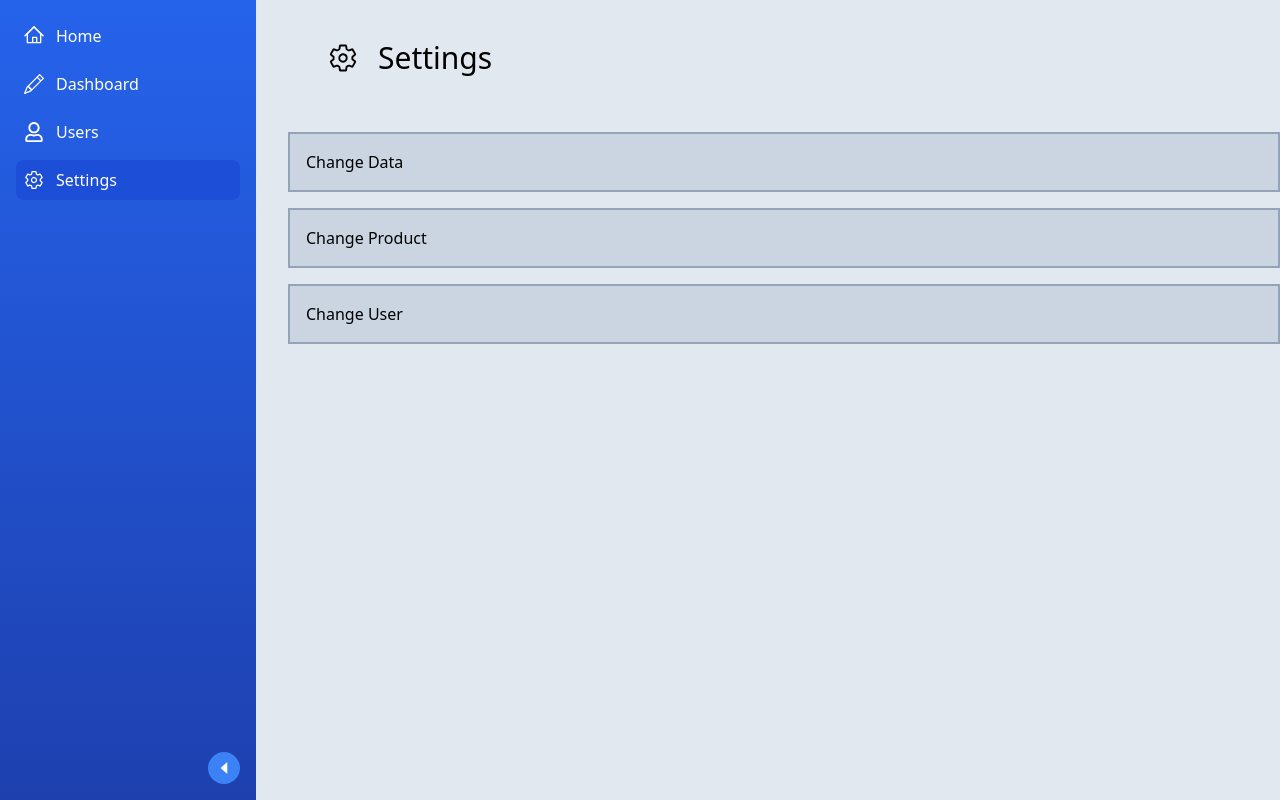
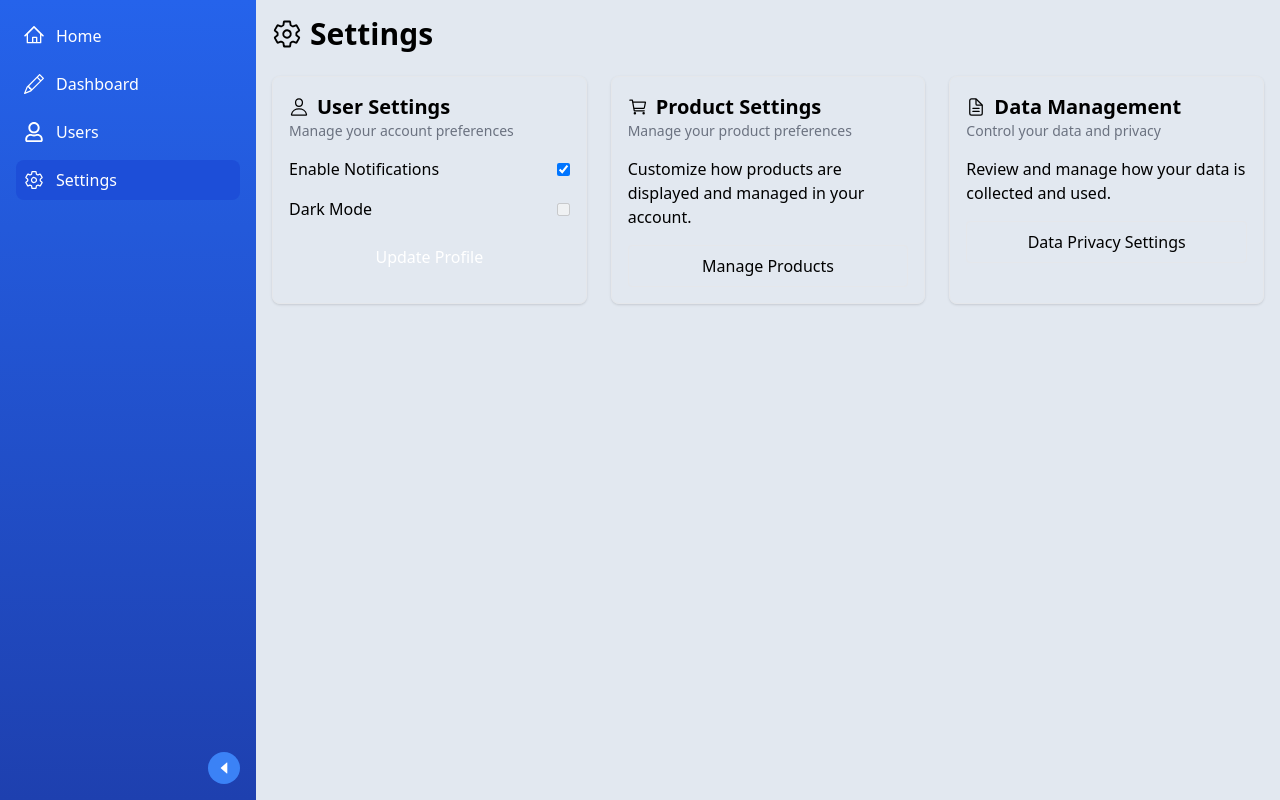
Before and after one commit to markopersonally/management-panel, a React (Create React App) app: page /settings in a window 1280 px wide. Built offline with nearby package versions, Linux system fonts and the light colour scheme.

Commit message:
refactor

```diff
--- a/src/components/Form.jsx
+++ b/src/components/Form.jsx
@@ -1,75 +1,74 @@
-import { useState } from "react";
-import Input from "../components/UI/Input.jsx";
+// import { useState } from "react";
 
-const formStyle =
-  "fixed inset-0 w-full h-full flex flex-col flex-wrap items-center justify-center p-10 bg-slate-500 bg-opacity-50 backdrop-filter backdrop-blur-lg rounded-3xl";
+// const formStyle =
+//   "fixed inset-0 w-full h-full flex flex-col flex-wrap items-center justify-center p-10 bg-slate-500 bg-opacity-50 backdrop-filter backdrop-blur-lg rounded-3xl";
 
-export default function Settings({ setShowForm, onAddUser }) {
-  const [formData, setFormData] = useState({
-    firstName: "",
-    lastName: "",
-    username: "",
-    email: "",
-  });
+// export default function Settings({ setShowForm, onAddUser }) {
+//   const [formData, setFormData] = useState({
+//     firstName: "",
+//     lastName: "",
+//     username: "",
+//     email: "",
+//   });
 
-  function handleChange(e) {
-    const { name, value } = e.target;
-    setFormData((prevState) => ({ ...prevState, [name]: value }));
-  }
+//   function handleChange(e) {
+//     const { name, value } = e.target;
+//     setFormData((prevState) => ({ ...prevState, [name]: value }));
+//   }
 
-  function handleSubmit(e) {
-    e.preventDefault();
-    onAddUser(formData);
-  }
+//   function handleSubmit(e) {
+//     e.preventDefault();
+//     onAddUser(formData);
+//   }
 
-  return (
-    <form className={formStyle}>
-      <Input
-        label="First Name"
-        id="firstName"
-        type="text"
-        name="firstName"
-        value={formData.firstName}
-        onChange={handleChange}
-      />
-      <Input
-        label="Last Name"
-        id="lastName"
-        type="text"
-        name="lastName"
-        value={formData.lastName}
-        onChange={handleChange}
-      />
-      <Input
-        label="Username"
-        id="username"
-        type="text"
-        name="username"
-        value={formData.username}
-        onChange={handleChange}
-      />
-      <Input
-        label="Email"
-        id="email"
-        type="email"
-        name="email"
-        value={formData.email}
-        onChange={handleChange}
-      />
-      <div>
-        <button
-          onClick={handleSubmit}
-          className="mt-4 bg-blue-500 text-white p-2 rounded"
-        >
-          Submit
-        </button>
-        <button
-          onClick={() => setShowForm(false)}
-          className="mt-4 bg-red-500 text-white p-2 rounded ml-2"
-        >
-          Cancel
-        </button>
-      </div>
-    </form>
-  );
-}
+//   return (
+//     <form className={formStyle}>
+//       <Input
+//         label="First Name"
+//         id="firstName"
+//         type="text"
+//         name="firstName"
+//         value={formData.firstName}
+//         onChange={handleChange}
+//       />
+//       <Input
+//         label="Last Name"
+//         id="lastName"
+//         type="text"
+//         name="lastName"
+//         value={formData.lastName}
+//         onChange={handleChange}
+//       />
+//       <Input
+//         label="Username"
+//         id="username"
+//         type="text"
+//         name="username"
+//         value={formData.username}
+//         onChange={handleChange}
+//       />
+//       <Input
+//         label="Email"
+//         id="email"
+//         type="email"
+//         name="email"
+//         value={formData.email}
+//         onChange={handleChange}
+//       />
+//       <div>
+//         <button
+//           onClick={handleSubmit}
+//           className="mt-4 bg-blue-500 text-white p-2 rounded"
+//         >
+//           Submit
+//         </button>
+//         <button
+//           onClick={() => setShowForm(false)}
+//           className="mt-4 bg-red-500 text-white p-2 rounded ml-2"
+//         >
+//           Cancel
+//         </button>
+//       </div>
+//     </form>
+//   );
+// }
--- a/src/components/UI/H1.jsx
+++ /dev/null
@@ -1,5 +0,0 @@
-export default function H1({ children }) {
-  const h1Classes = "p-10 flex items-center gap-5 text-3xl";
-
-  return <h1 className={h1Classes}>{children}</h1>;
-}
--- a/src/components/UI/Input.jsx
+++ /dev/null
@@ -1,16 +0,0 @@
-export default function Input({ label, id, error, ...props }) {
-  const divStyle = "mt-10 flex flex-col";
-  const labelStyle = "mb-2 text-slate-200 font-bold";
-  const inputStyle =
-    "border-2 focus:ring-red-500 focus:border-red-500 rounded-xl p-2 text-slate-300 bg-slate-700";
-
-  return (
-    <div className={divStyle}>
-      <label htmlFor={id} className={labelStyle}>
-        {label} :
-      </label>
-      <input id={id} {...props} className={inputStyle} />
-      <div className="text-red-500">{error && <p>{error}</p>}</div>
-    </div>
-  );
-}
--- a/src/components/UI/Section.jsx
+++ /dev/null
@@ -1,5 +0,0 @@
-export default function Section({ children }) {
-  const sectionClasses = "h-screen ml-8 mb-8";
-
-  return <section className={sectionClasses}>{children}</section>;
-}
--- a/src/pages/ErrorPage.jsx
+++ b/src/pages/ErrorPage.jsx
@@ -1,4 +1,3 @@
-import H1 from "../components/UI/H1.jsx";
 import NavBar from "../components/NavBar";
 
 function ErrorPage() {
@@ -6,7 +5,7 @@ function ErrorPage() {
     <>
       <main className="flex">
         <NavBar />
-        <H1>An error occurred!</H1>
+        <h1>An error occurred!</h1>
         <p>Could not find this page!</p>
       </main>
     </>
--- a/src/pages/SettingsPage.jsx
+++ b/src/pages/SettingsPage.jsx
@@ -1,25 +1,92 @@
-import H1 from "../components/UI/H1.jsx";
-import Section from "../components/UI/Section.jsx";
-import { IoSettingsOutline } from "react-icons/io5";
+import { useState } from "react";
+import {
+  IoSettingsOutline,
+  IoPersonOutline,
+  IoCartOutline,
+  IoDocumentTextOutline,
+} from "react-icons/io5";
 
-export default function Settings() {
-  const boxChange = "mt-4 p-4 bg-slate-300 border-2 border-slate-400 hover:bg-slate-400 duration-500 cursor-pointer";
+export default function Component() {
+  const [notifications, setNotifications] = useState(true);
 
   return (
-    <Section>
-      <H1>
-        <IoSettingsOutline />
+    <div className="container mx-auto p-4">
+      <h1 className="text-3xl font-bold mb-6 flex items-center gap-2">
+        <IoSettingsOutline className="text-primary" />
         Settings
-      </H1>
-      <div className={boxChange}>
-        <h3>Change Data</h3>
+      </h1>
+
+      <div className="grid gap-6 md:grid-cols-2 lg:grid-cols-3">
+        <div className="border rounded-lg p-4 shadow">
+          <div className="mb-4">
+            <h2 className="text-xl font-semibold flex items-center gap-2">
+              <IoPersonOutline className="text-primary" />
+              User Settings
+            </h2>
+            <p className="text-sm text-gray-500">
+              Manage your account preferences
+            </p>
+          </div>
+          <div className="space-y-4">
+            <div className="flex items-center justify-between">
+              <span>Enable Notifications</span>
+              <input
+                type="checkbox"
+                checked={notifications}
+                onChange={(e) => setNotifications(e.target.checked)}
+                className="form-checkbox rounded text-primary"
+              />
+            </div>
+            <div className="flex items-center justify-between">
+              <span>Dark Mode</span>
+              <input
+                disabled
+                type="checkbox"
+                className="form-checkbox rounded text-primary"
+              />
+            </div>
+            <button className="w-full bg-primary text-white py-2 px-4 rounded">
+              Update Profile
+            </button>
+          </div>
+        </div>
+
+        <div className="border rounded-lg p-4 shadow">
+          <div className="mb-4">
+            <h2 className="text-xl font-semibold flex items-center gap-2">
+              <IoCartOutline className="text-primary" />
+              Product Settings
+            </h2>
+            <p className="text-sm text-gray-500">
+              Manage your product preferences
+            </p>
+          </div>
+          <p className="mb-4">
+            Customize how products are displayed and managed in your account.
+          </p>
+          <button className="w-full border border-primary text-primary py-2 px-4 rounded">
+            Manage Products
+          </button>
+        </div>
+
+        <div className="border rounded-lg p-4 shadow">
+          <div className="mb-4">
+            <h2 className="text-xl font-semibold flex items-center gap-2">
+              <IoDocumentTextOutline className="text-primary" />
+              Data Management
+            </h2>
+            <p className="text-sm text-gray-500">
+              Control your data and privacy
+            </p>
+          </div>
+          <p className="mb-4">
+            Review and manage how your data is collected and used.
+          </p>
+          <button className="w-full border border-primary text-primary py-2 px-4 rounded">
+            Data Privacy Settings
+          </button>
+        </div>
       </div>
-      <div className={boxChange}>
-        <h3>Change Product</h3>
-      </div>
-      <div className={boxChange}>
-        <h3>Change User</h3>
-      </div>
-    </Section>
+    </div>
   );
 }
--- a/src/pages/UsersPage.jsx
+++ b/src/pages/UsersPage.jsx
@@ -1,6 +1,4 @@
 import { useState } from "react";
-import H1 from "../components/UI/H1.jsx";
-import Section from "../components/UI/Section.jsx";
 import { FaRegUser, FaPlus } from "react-icons/fa";
 import Form from "../components/Form.jsx";
 
@@ -18,11 +16,11 @@ export default function UsersPage() {
   }
 
   return (
-    <Section>
-      <H1>
+    <section>
+      <h1>
         <FaRegUser />
         Users
-      </H1>
+      </h1>
       <div className="flex flex-wrap w-full">
         {users.map((user, index) => (
           <div
@@ -39,7 +37,7 @@ export default function UsersPage() {
           </button>
         </div>
       </div>
-      {showForm && <Form setShowForm={setShowForm} onAddUser={handleAddUser} />}
-    </Section>
+      {/* {showForm && <Form setShowForm={setShowForm} onAddUser={handleAddUser} />} */}
+    </section>
   );
 }
```
